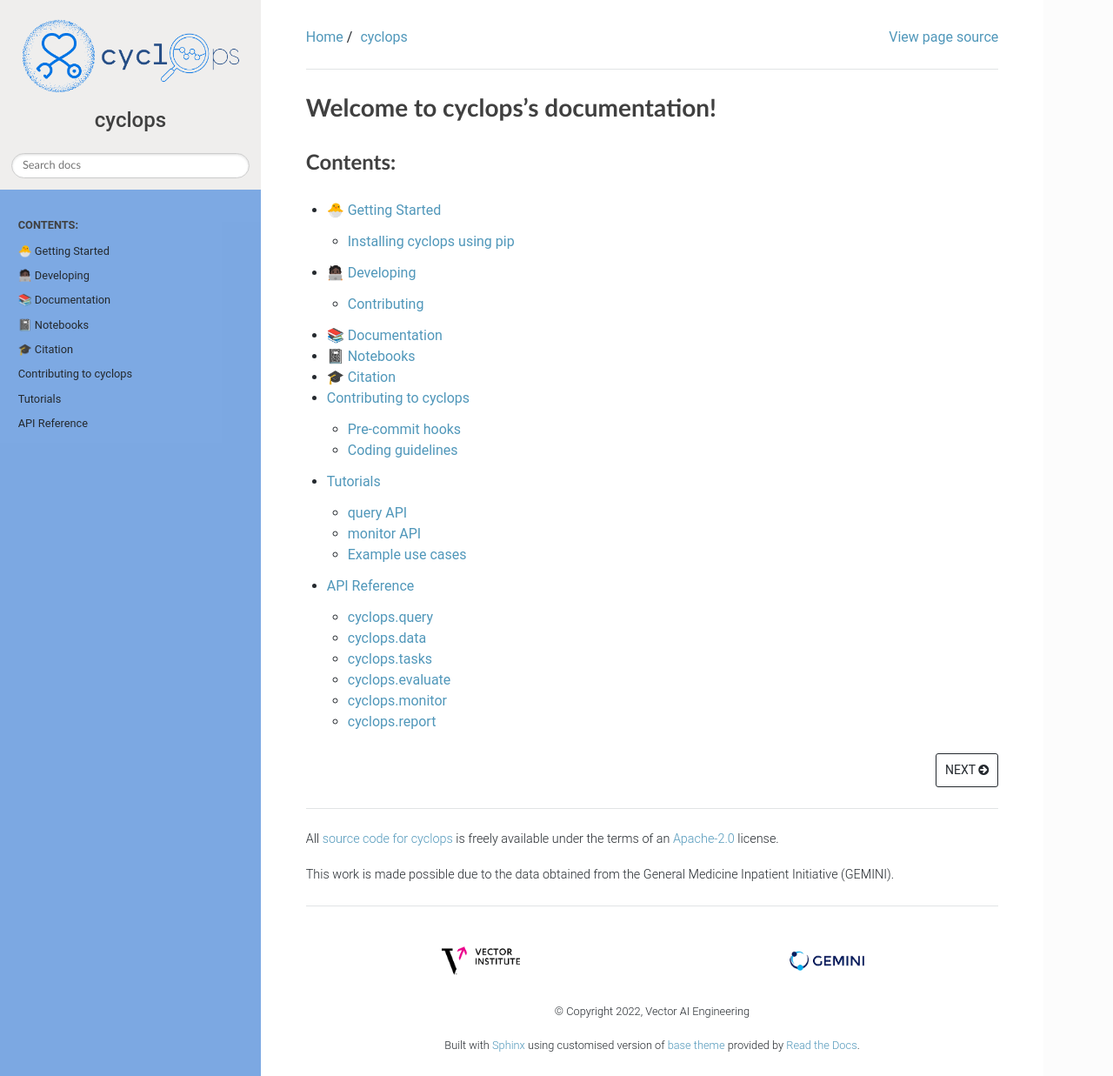
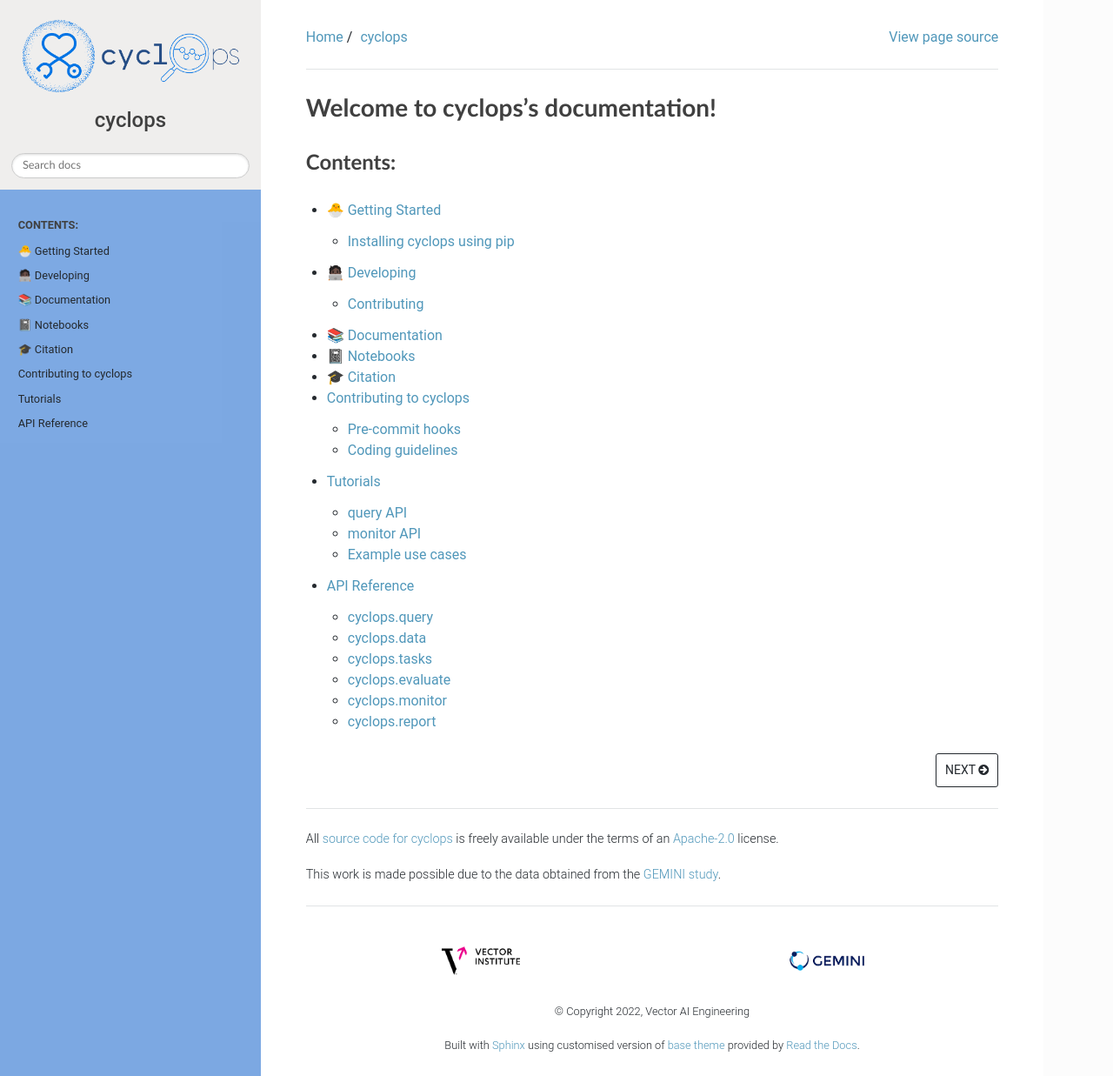
Before and after one commit to VectorInstitute/cyclops, a Sphinx documentation site: the page built from docs/source/index.rst, in a window 1280 px wide and 1237 px high. Shown: the whole window at 87% size. Built offline with Sphinx 7.4.7, drawn with Linux system fonts in a browser that asks for light colours; part of the change alters nothing that is shown.

Commit message:
Remove layout html, fix GEMINI wording in footer

```diff
--- a/docs/source/_templates/layout.html
+++ /dev/null
@@ -1,9 +0,0 @@
-{% extends "!layout.html" %}
-{% block extrahead %}
-<script type="text/javascript">
-  window.onload = function() {
-    document.body.innerHTML = document.body.innerHTML.replace(/ module/g, '');
-    document.body.innerHTML = document.body.innerHTML.replace(/ package/g, '');
-  }
-</script>
-{% endblock %}
--- a/docs/source/theme/footer.html
+++ b/docs/source/theme/footer.html
@@ -25,8 +25,7 @@
   </div>
 
   <div class="footer-small-text">
-    This work is made possible due to the data obtained from the
-    General Medicine Inpatient Initiative (GEMINI).
+      This work is made possible due to the data obtained from the <a href="https://www.geminimedicine.ca/">GEMINI study</a>.
   </div>
 
   <hr/>
```
